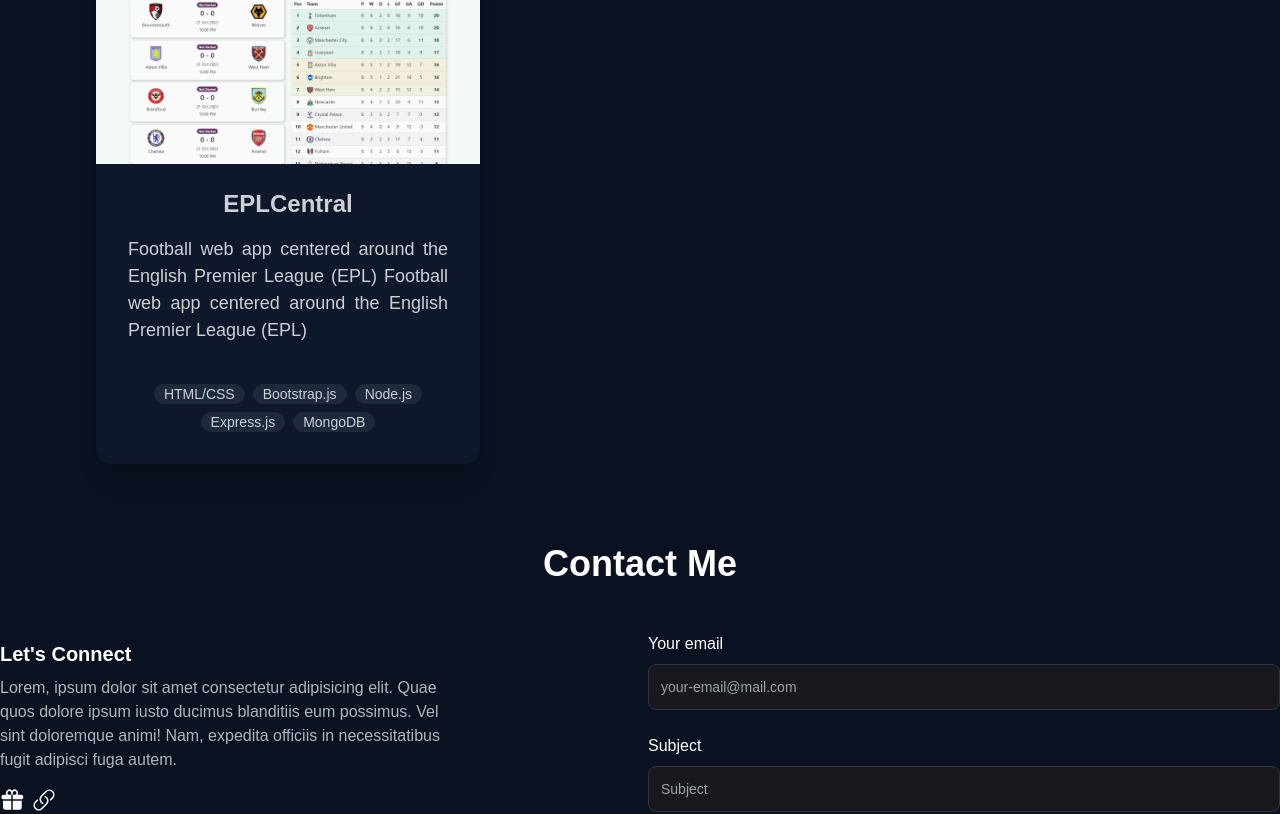
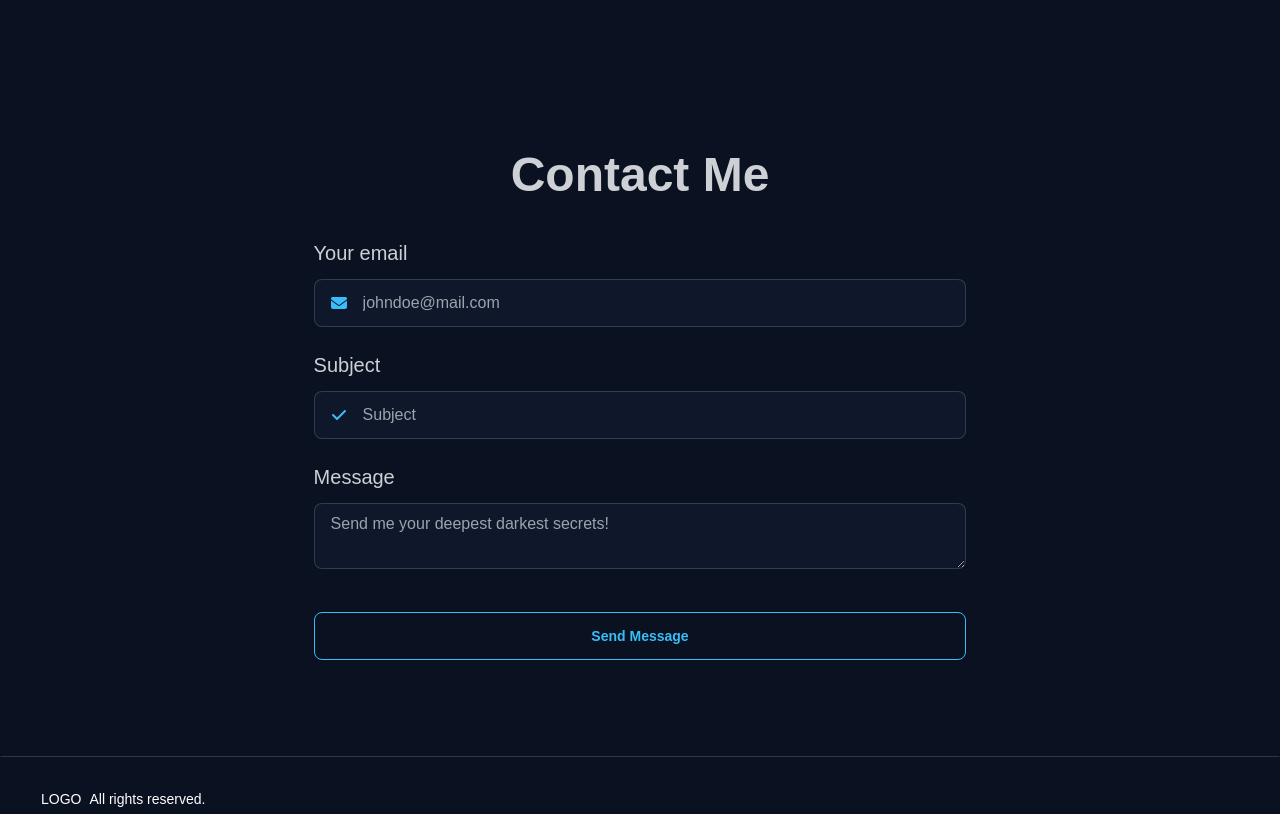
Before and after one commit to IvanTan02/portfolio-website, a Next.js app: page / in a window 1280 px wide. Shown: the part 2208-3022 px from the top of the page. Built offline with nearby package versions, Linux system fonts and the light colour scheme.

Commit message:
update email section styles

```diff
--- a/src/app/globals.css
+++ b/src/app/globals.css
@@ -29,3 +29,7 @@ body {
     text-wrap: balance;
   }
 }
+
+.section-title {
+  @apply text-center text-3xl lg:text-5xl font-semibold mb-10;
+}
--- a/src/app/page.tsx
+++ b/src/app/page.tsx
@@ -12,8 +12,8 @@ export default function Home() {
       <div className="container mx-auto">
         <section id="hero" className="flex flex-col justify-center items-center" style={{ marginTop: '15em', marginBottom: '12em' }}><HeroSection /></section>
         <section id="about" style={{ marginBottom: '12em' }}><AboutSection /></section>
-        <section id="projects"><ProjectSection /></section>
-        <section id="contact"><EmailSection /></section>
+        <section id="projects" style={{ marginBottom: '12em' }}><ProjectSection /></section>
+        <section id="contact" style={{ marginBottom: '6em' }}><EmailSection /></section>
       </div>
       <Footer />
     </main>
--- /dev/null
+++ b/src/components/home/email/EmailSection.module.css
@@ -0,0 +1,15 @@
+
+.form_label {
+  @apply block mb-3;
+  @apply text-neutral-content text-xl font-normal;
+}
+
+.contact_form {
+  width: 60%;
+}
+
+@media (max-width: 1024px) {
+  .contact_form {
+    width: 80%;
+  }
+}
--- a/src/components/home/email/EmailSection.tsx
+++ b/src/components/home/email/EmailSection.tsx
@@ -2,6 +2,8 @@
 import React, { FormEvent, useState } from 'react'
 import { GiftIcon, LinkIcon } from '@heroicons/react/24/solid';
 import Link from 'next/link';
+import styles from './EmailSection.module.css';
+import { FaCheck, FaEnvelope } from 'react-icons/fa6';
 
 export interface ContactFormRequest {
   email: string;
@@ -36,44 +38,35 @@ const EmailSection = () => {
   }
 
   return (
-    <section>
-      <h2 className='text-center text-4xl font-bold text-white mt-20'>Contact Me</h2>
-      <div className='grid md:grid-cols-2 my-12 gap-4 relative'>
-        <div>
-          <h5 className='text-xl font-bold text-white my-2'>{`Let's Connect`}</h5>
-          <p className='text-[#ADB7BE] mb-4 max-w-md'>
-            Lorem, ipsum dolor sit amet consectetur adipisicing elit. Quae quos dolore ipsum iusto ducimus blanditiis eum possimus. Vel sint doloremque animi! Nam, expedita officiis in necessitatibus fugit adipisci fuga autem.
-          </p>
-          {/* Socials */}
-          <div className='flex flex-row gap-2'>
-            <Link href='https://github.com/IvanTan02'>
-              <GiftIcon className='h-6 w-6 text-white' />
-            </Link>
-            <Link href='https://www.linkedin.com/in/ivantan02/'>
-              <LinkIcon className='h-6 w-6 text-white' />
-            </Link>
-          </div>
-        </div>
+    <section className="text-neutral-content w-full px-10 lg:px-24">
+      <h2 className="section-title">Contact Me</h2>
+      <div className='flex justify-center'>
         {/* Email Form */}
-        <div>
+        <div className={`${styles.contact_form}`}>
           <form className='flex flex-col gap-6' onSubmit={onContactFormSubmitted}>
             {/* Email */}
             <div>
-              <label htmlFor='email' className='text-white block mb-2 text-small font-medium'>Your email</label>
-              <input type="email" name="email" id="email" required placeholder='your-email@mail.com' className='bg-[#18191E] border border-[#33353F] placeholder-[#9CA2A9] text-gray-100 text-sm rounded-lg block w-full p-3' />
+              <label htmlFor='email' className={`${styles.form_label}`}>Your email</label>
+              <label className="input input-bordered flex items-center gap-2">
+                <FaEnvelope className="text-primary mr-2" />
+                <input id="email" type="email" className="grow" placeholder="johndoe@mail.com" />
+              </label>
             </div>
             {/* Subject */}
             <div>
-              <label htmlFor='subject' className='text-white block mb-2 text-small font-medium'>Subject</label>
-              <input type="text" name="subject" id="subject" required placeholder='Subject' className='bg-[#18191E] border border-[#33353F] placeholder-[#9CA2A9] text-gray-100 text-sm rounded-lg block w-full p-3' />
+              <label htmlFor='subject' className={`${styles.form_label}`}>Subject</label>
+              <label className="input input-bordered flex items-center gap-2">
+                <FaCheck className="text-primary mr-2" />
+                <input id="subject" type="text" className="grow" placeholder="Subject" />
+              </label>
             </div>
             {/* Text Area */}
             <div>
-              <label htmlFor='message' className='text-white block mb-2 text-small font-medium'>Message</label>
-              <textarea name="message" id="message" required placeholder='Hello!' className='bg-[#18191E] border border-[#33353F] placeholder-[#9CA2A9] text-gray-100 text-sm rounded-lg block w-full p-3' />
+              <label htmlFor="message" className={`${styles.form_label}`}>Message</label>
+              <textarea id="message" className="textarea textarea-bordered w-full text-base" placeholder="Send me your deepest darkest secrets!"></textarea>
             </div>
             {/* Submit */}
-            <button type="submit" className="btn btn-primary font-semibold">Send Message</button>
+            <button type="submit" className="btn btn-outline btn-primary font-semibold mt-3">Send Message</button>
             {
               isFormSubmitted && (
                 <p className='text-green-500 text-sm mt-2'>Email Sent Successfully!</p>
--- a/src/components/home/projects/ProjectCard.tsx
+++ b/src/components/home/projects/ProjectCard.tsx
@@ -29,7 +29,7 @@ const ProjectCard: React.FC<ProjectCardProps> = ({ imageUrl, title, description,
           </Link>}
         </div>}
       </figure>
-      <div className="card-body flex flex-col justify-between items-center" style={{ height: '300px' }}>
+      <div className="card-body flex flex-col justify-between items-center">
         <div className="w-full">
           <h2 className={`card-title ${styles.card_title}`}>{title}</h2>
           <p className={`${styles.card_description}`}>{description}</p>
--- a/src/components/home/projects/ProjectSection.tsx
+++ b/src/components/home/projects/ProjectSection.tsx
@@ -72,10 +72,10 @@ const ProjectSection = () => {
         <ProjectTag name={'Web'} onClick={onTagSelected} isSelected={tag === 'Web'} />
         <ProjectTag name={'Mobile'} onClick={onTagSelected} isSelected={tag === 'Mobile'} />
       </div> */}
-      <ul ref={ref} className='flex flex-row gap-8 md:gap-12 justify-between items-stretch flex-wrap'>
+      <ul ref={ref} className='grid grid-cols-1 md:grid-cols-2 lg:grid-cols-3'>
         {projects.map((project, index) =>
         (<motion.li key={index} variants={cardVariants} initial='initial' animate={isInView ? 'animate' : 'initial'} transition={{ duration: 0.3, delay: index * 0.2 }}>
-          <div className="w-96 flex flex-col">
+          <div className="col-span-1 px-8 py-4">
             <ProjectCard key={index} title={project.title} description={project.description} technologiesUsed={project.technologiesUsed} imageUrl={project.image} githubUrl={project.githubUrl} />
           </div>
         </motion.li>)
```
